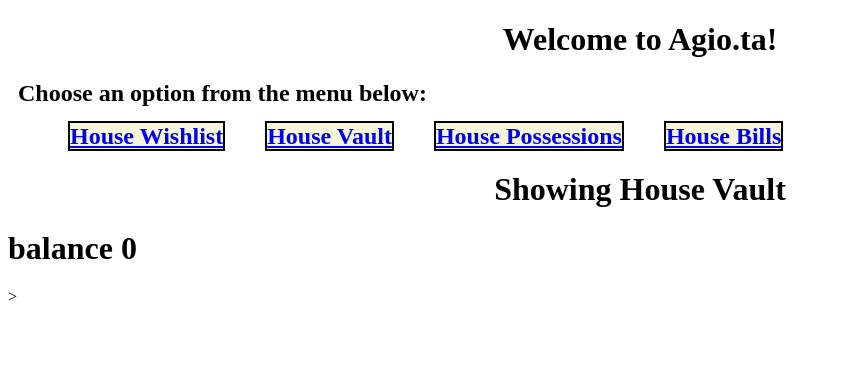
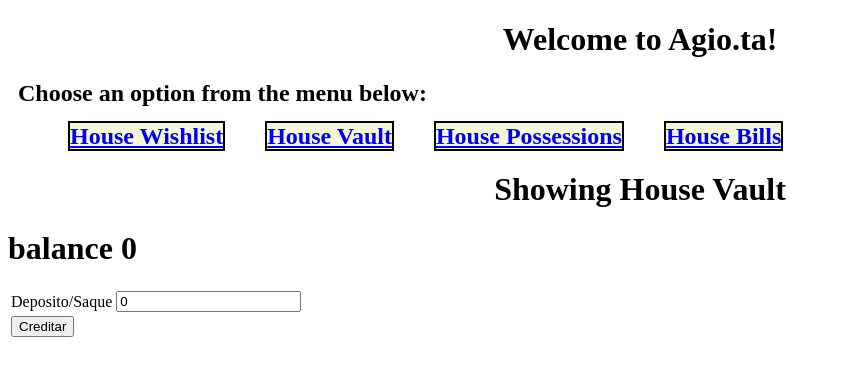
Before and after one commit to heitorado/gfc, an Angular app in the folder gfc-gui/: page /vault in a window 1280 px wide. Shown: the top 376 px of the page, without its empty margins (0-841 px from the left). Built offline with nearby package versions, Linux system fonts and the light colour scheme; no server answers.

Commit message:
html finished, changes in the vault files to make them work together properlly

```diff
--- a/gfc-gui/src/app/vault.component.html
+++ b/gfc-gui/src/app/vault.component.html
@@ -7,4 +7,14 @@
     balance {{balance}}
 </h1>
 
-</html>>
+<table>
+        <tr>
+           <td><label>Deposito/Saque </label></td>
+           <td><input [(ngModel)]="value" name="valuebox"></td>
+        </tr>
+        <tr>
+           <td><button (click)="atualizarVault(value)">Creditar</button></td>
+        </tr>
+
+</table>
+</html>
--- a/gfc-gui/src/app/vault.component.ts
+++ b/gfc-gui/src/app/vault.component.ts
@@ -14,6 +14,8 @@ export class VaultComponent implements OnInit {
 
    vault: Vault = new Vault();
 
+   value: number = 0.0;
+
    title = "House Vault";
 
    balance = this.vault.get();
@@ -23,4 +25,18 @@ export class VaultComponent implements OnInit {
          .then(as => this.vault = as)
          .catch(erro => alert(erro));
    }
+
+   atualizarVault(value: number): void{
+        if (value > 0){
+            this.vault.balance += value;
+        } else {
+            this.vault.balance -= value;
+        }
+        this.vaultService.atualizar(this.vault).then(a => this.vault = a).catch(this.tratarErro);
+   }
+
+   private tratarErro(erro: any): Promise<any>{
+    console.error('Bad request to the vault service',erro);
+    return Promise.reject(erro.message || erro);
+  }
 }
--- a/gfc-gui/src/app/vault.service.ts
+++ b/gfc-gui/src/app/vault.service.ts
@@ -10,6 +10,7 @@ export class VaultService {
   private headers = new Headers({'Content-Type': 'application/json'});
   private gfcURL = 'http://localhost:8000';
 
+  vault: Vault;
   constructor(private http: Http) { }
 
   criar(vault: Vault): Promise<Vault> {
--- a/gfc-gui/src/app/vault.ts
+++ b/gfc-gui/src/app/vault.ts
@@ -9,11 +9,11 @@ export class Vault {
         this.balance = 0.0;
     }
 
-    add(value: number): void {
+    addValue(value: number): void {
         this.balance += value;
     }
 
-    remove(value: number): void {
+    removeValue(value: number): void {
         this.balance -= value;
     }
 
```
Also changed, not shown: 2 other files (tests, documents, lock files or other folders).
